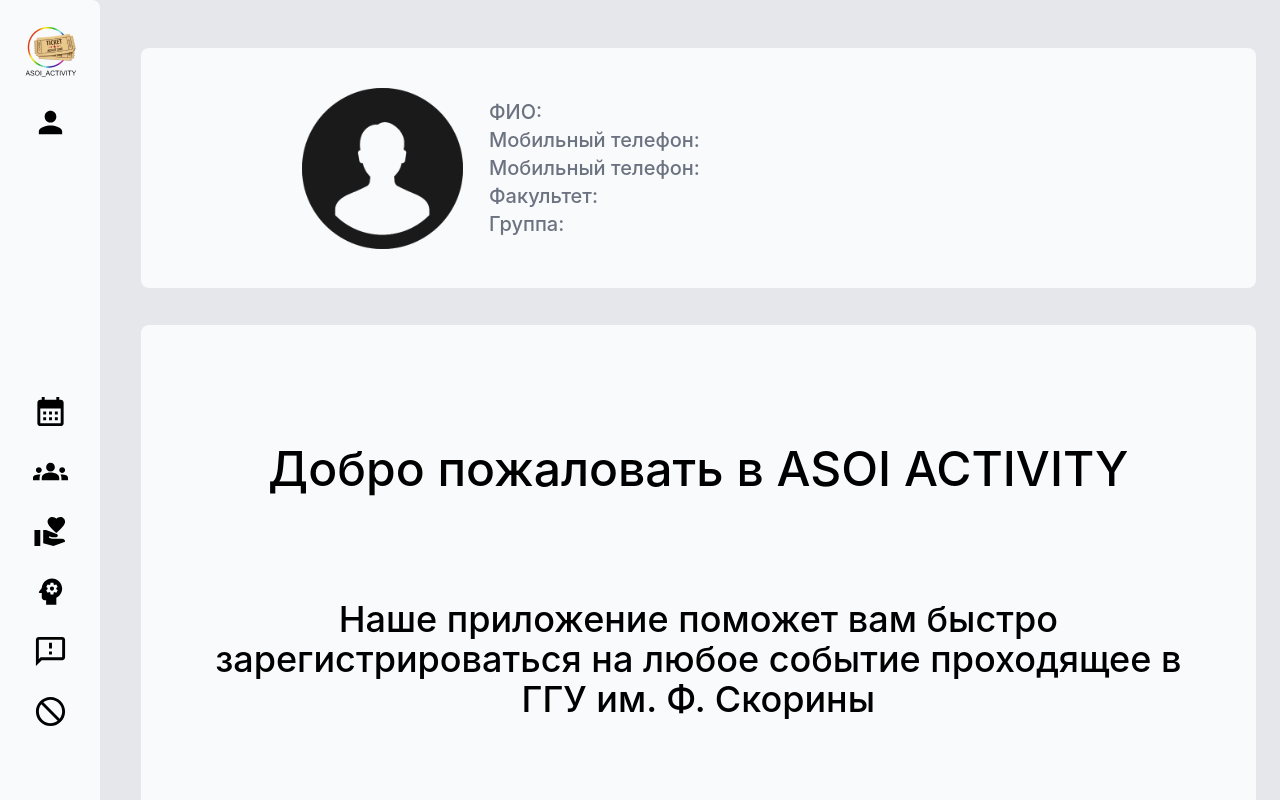
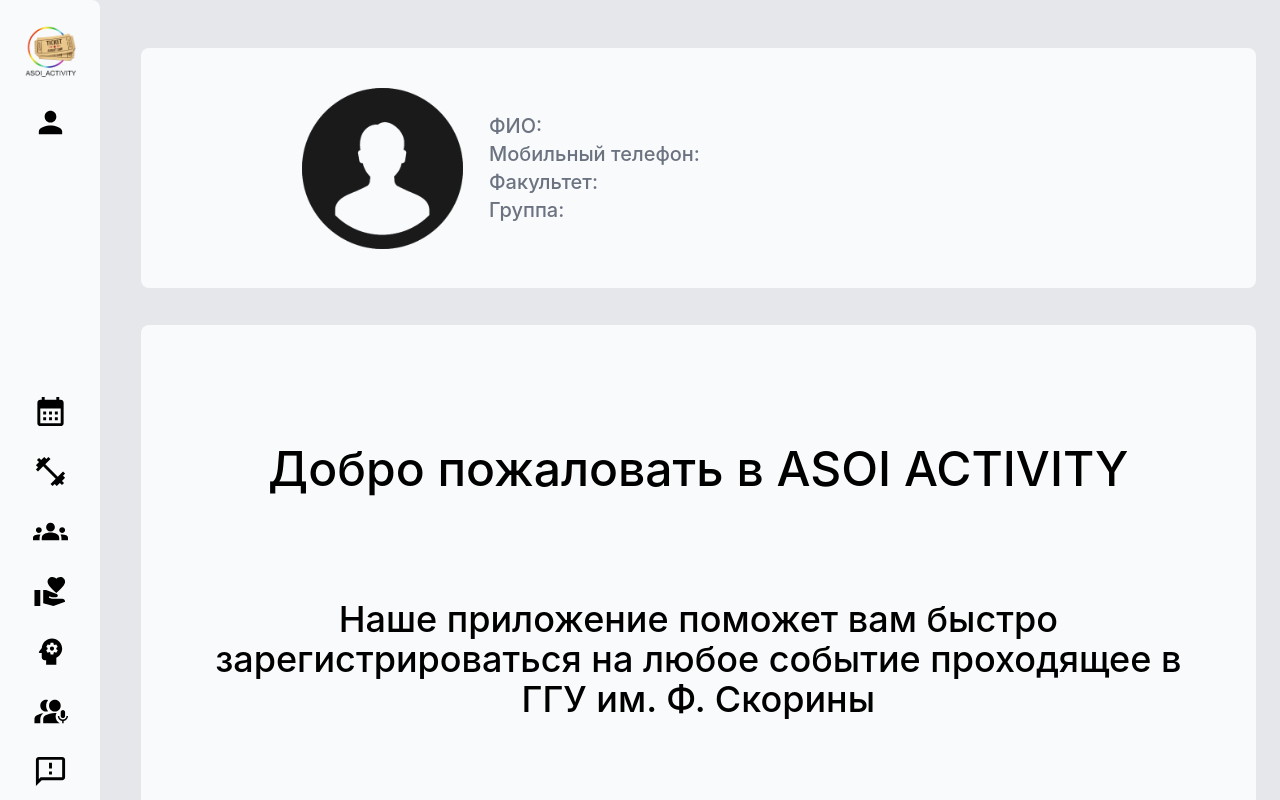
Before and after one commit to upMyCode/asoi-activity-app, a React (Create React App) app in the folder client/: page / in a window 1280 px wide. Shown: the top 800 px of the page. Built offline with nearby package versions, Linux system fonts and the light colour scheme.

Commit message:
develop-add-main-menu-functionality

```diff
--- a/client/src/components/Navbar/index.tsx
+++ b/client/src/components/Navbar/index.tsx
@@ -1,4 +1,4 @@
-import React from 'react';
+import React, {useState, MouseEvent} from 'react';
 import PersonIcon from '@mui/icons-material/Person';
 import CalendarMonthIcon from '@mui/icons-material/CalendarMonth';
 import GroupsIcon from '@mui/icons-material/Groups';
@@ -7,36 +7,64 @@
 import PsychologyIcon from '@mui/icons-material/Psychology';
 import FeedbackOutlinedIcon from '@mui/icons-material/FeedbackOutlined';
 import NotInterestedOutlinedIcon from '@mui/icons-material/NotInterestedOutlined';
+import FitnessCenterIcon from '@mui/icons-material/FitnessCenter';
+import InterpreterModeIcon from '@mui/icons-material/InterpreterMode';
 
 const Navbar = () => {
+  const [isVisible, setVisible] = useState<boolean>(false);
+  const isAuth = false;
+
   return (
       <div className="flex flex-col items-center w-[100px] min-h-screen bg-gray-50 rounded-tr-lg">
         <img className="w-[52px] h-[56px] mt-[21px]" src={Logo} alt="LOGO" />
-        <ul>
-          <li className="mt-7">
+        <ul className="w-full flex flex-col items-center cursor-pointer">
+          <li onClick={() => setVisible(isVisible => !isVisible)} className="pr-2 pl-2 mt-7 pointer">
             <PersonIcon fontSize="large"/>
           </li>
-          <li className="mt-[254px] mb-25px">
+          <li className="border-transparent border-l-[6px] pr-2 pl-2 mt-[254px] mb-25px hover:border-indigo-600 border-l-[6px] mr-[6px] cursor-pointer">
             <CalendarMonthIcon fontSize="large"/>
           </li>
-          <li></li>
-          <li className="mt-[25px] mb-[25px]">
+          <li className="border-transparent border-l-[6px] pr-2 pl-2 mt-[25px] hover:border-indigo-600 border-l-[6px] mr-[6px] cursor-pointer">
+            <FitnessCenterIcon fontSize="large"/>
+          </li>
+          <li className="border-transparent border-l-[6px] pr-2 pl-2 mt-[25px] mb-[25px] hover:border-indigo-600 border-l-[6px] mr-[6px] cursor-pointer">
             <GroupsIcon fontSize="large"/>
           </li>
-          <li>
+          <li className="border-transparent border-l-[6px] pr-2 pl-2 hover:border-indigo-600 border-l-[6px] mr-[6px] cursor-pointer">
             <VolunteerActivismIcon fontSize="large"/>
           </li>
-          <li className="mt-[25px] mb-[25px]">
+          <li className="border-transparent border-l-[6px] pr-2 pl-2 mt-[25px] mb-[25px] hover:border-indigo-600 border-l-[6px] mr-[6px] cursor-pointer">
             <PsychologyIcon fontSize="large"/>
           </li>
-          <li></li>
-          <li className="mt-[25px] mb-[25px]">
+          <li className="border-transparent border-l-[6px] pr-2 pl-2 hover:border-indigo-600 border-l-[6px] mr-[6px] cursor-pointer">
+            <InterpreterModeIcon fontSize="large"/>
+          </li>
+          <li className="border-transparent border-l-[6px] pr-2 pl-2 mt-[25px] mb-[25px] hover:border-indigo-600 border-l-[6px] mr-[6px] cursor-pointer">
             <FeedbackOutlinedIcon fontSize="large"/>
           </li>
-          <li>
+          <li className="border-transparent border-l-[6px] pr-2 pl-2 hover:border-indigo-600 border-l-[6px] mr-[6px] cursor-pointer">
             <NotInterestedOutlinedIcon fontSize="large"/>
           </li>
         </ul>
+        {isVisible && !isAuth
+            ?
+              <div className="relative flex  justify-center flex-col w-[154px] bg-gray-50 rounded shadow-md bottom-[73%] left-[105%]">
+                <div className="font-body w-full flex justify-center py-[6px] text-xs border-b border-gray-200">
+                  <p>Войти в аккаунт</p>
+                </div>
+                <div className="font-body w-full flex justify-center py-[6px] text-xs">
+                  <p>Зарегистрироваться</p>
+                </div>
+              </div>
+            : isVisible && isAuth
+                ?
+                <div className="relative flex  justify-center flex-col w-[154px] bg-gray-50 rounded shadow-md bottom-[72.5%] left-[105%]">
+                  <div className="font-body w-full flex justify-center py-[6px] text-xs">
+                    <p>Выйти из аккаунта</p>
+                  </div>
+                </div>
+                : ''
+        }
       </div>
   );
 };
--- a/client/src/pages/HomePage/index.tsx
+++ b/client/src/pages/HomePage/index.tsx
@@ -13,7 +13,6 @@
                 <img className="w-[161px] h-[161px]" src={userProfile}  alt="USER_PROFILE"/>
                 <div className="ml-[26px]">
                   <p className="font-body text-xl text-gray-500 font-medium">ФИО:</p>
-                  <p className="font-body text-xl text-gray-500 font-medium">Мобильный телефон:</p>
                   <p className="font-body text-xl text-gray-500 font-medium">Мобильный телефон:</p>
                   <p className="font-body text-xl text-gray-500 font-medium">Факультет:</p>
                   <p className="font-body text-xl text-gray-500 font-medium">Группа:</p>
```
Also changed, not shown: client/src/assets/img/LOGO.png, 1 other file (tests, documents, lock files or other folders).
